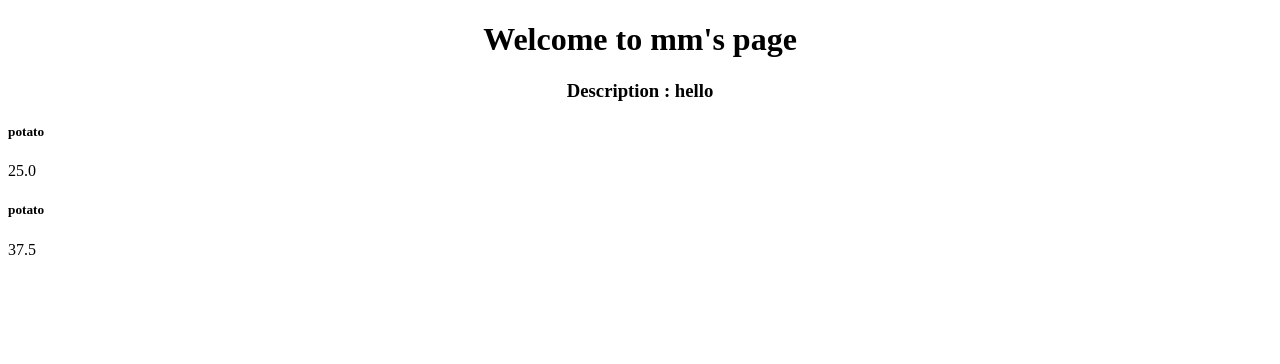
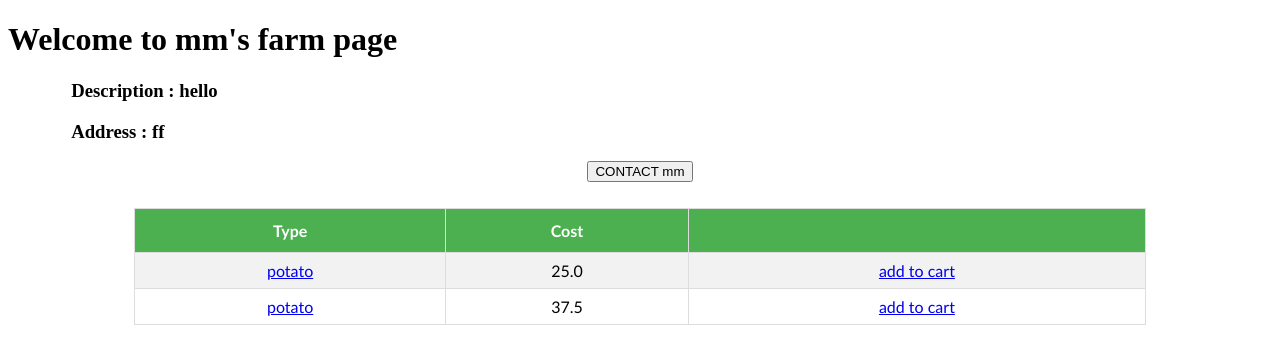
Before and after one commit to shmuel19-meet/LocalEat, a Flask app: page /farmer/mm in a window 1280 px wide. Shown: the top 364 px of the page. Run offline with Flask 2, Linux system fonts and the light colour scheme; data comes from the database, SQL or seed files in the repository; both versions use the stored data as it was after the commit.

Commit message:
designe farmer

```diff
--- a/templates/farmer.html
+++ b/templates/farmer.html
@@ -2,19 +2,65 @@
 <html>
 <head>
 <title>{{farmer.Farm_name}}</title>
+
+	<style>
+
+#cart {
+	text-align: center;
+  font-family: "Trebuchet MS", Arial, Helvetica, sans-serif;
+  border-collapse: collapse;
+  width: 80%;
+  margin-left: 10%;
+}
+
+#cart td, #cart th {
+	text-align: center;
+  border: 1px solid #ddd;
+  padding: 8px;
+}
+
+#cart tr:nth-child(even){background-color: #f2f2f2;}
+
+#cart tr:hover {background-color: #ddd;}
+
+#cart th {
+  text-align: center;
+  padding-top: 12px;
+  padding-bottom: 12px;
+  background-color: #4CAF50;
+  color: white;
+}
+</style>
 </head>
 <body>
-  <h1 style="text-align: center;">Welcome to {{farmer.Farm_name}}'s page </h1>
-  <h3 style="text-align: center;">Description : {{farmer.description}}</h3>
+  <h1 style="text-align: left;">Welcome to {{farmer.Farm_name}}'s farm page </h1>
+  <h3 style="text-align: left;margin-left: 5%;">Description : {{farmer.description}}</h3>
+  <h3 style="text-align: left;margin-left: 5%;">Address : {{farmer.address}}</h3>
 
-{% for item in products%}
 
-<!-- <div class="container"> -->
-  <div class="tooltip">
-    <h5>{{item.Type}}</h5>
-    <td>{{item.cost}}</td>
+<div style="text-align: center;margin-bottom: 2%;">
+<button style="color: black;">
+  <a style="color: black;text-decoration: none;" rel="nofollow" href="https://api.whatsapp.com/send?phone=972{{farmer.phone}}&amp;text=Hello {{farmer.Farm_name}}}, . I am contacting you via LocalEat to ask questions about your product."   target="_blank"> CONTACT {{farmer.Farm_name}}
+  </a>
+</button>
 </div>
 
-{% endfor%}
+<table id="cart">
+  <tr>
+    <th>Type</th>
+    <th>Cost</th>
+    <th></th>
+  </tr>
+  {% for item in products %}
+  <tr>
+    <td>
+    	 <a href="/product/{{item.Type}}">{{item.Type}}</a>
+	</td>
+    <td>{{item.cost}}</td>
+    <td><a href="/buy_product/{{item.id_table}}"> add to cart </a></td>
+  </tr>
+  {% endfor %}
+
+</table>
 </body>
 </html>
```
Also changed, not shown: Data.db.
